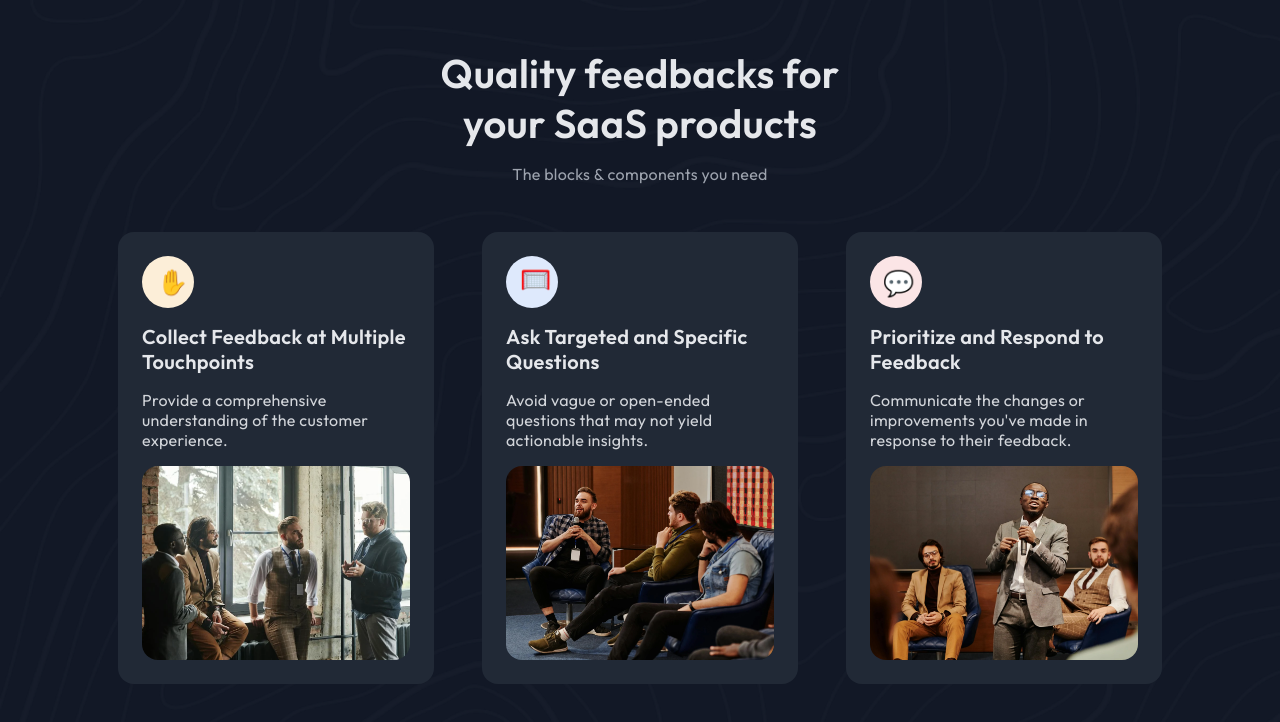
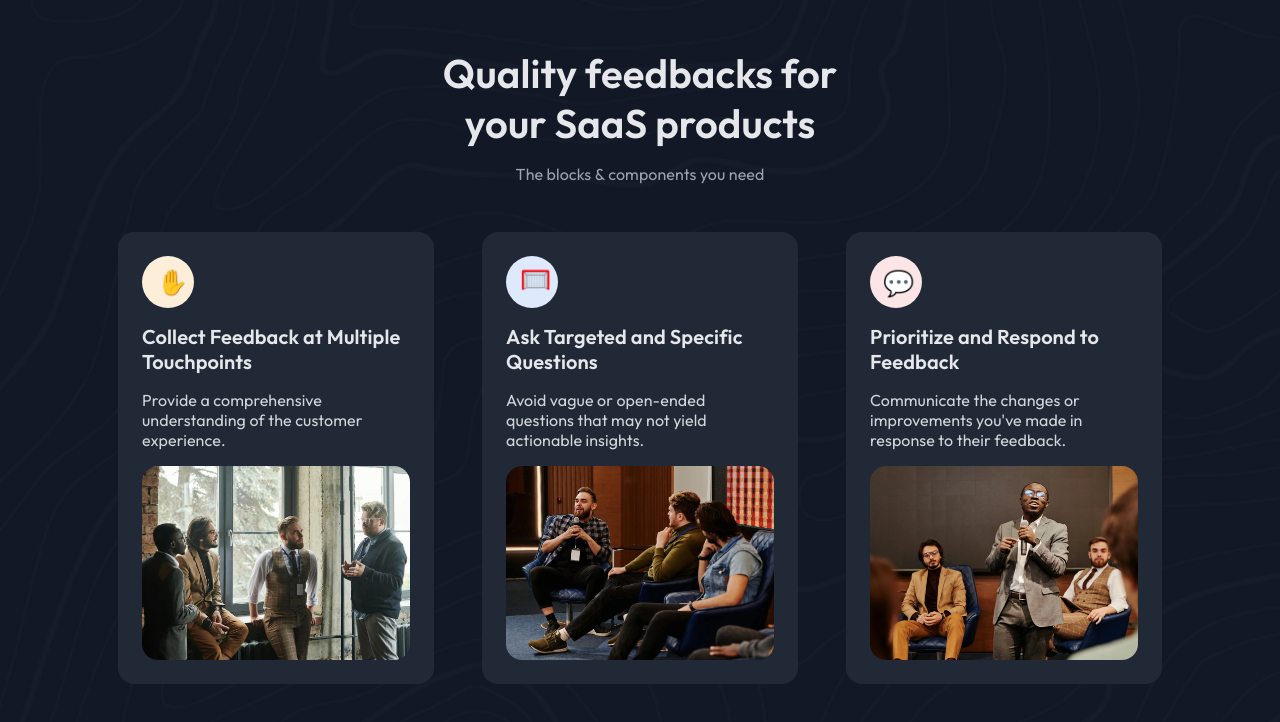
Before and after one commit to nadya-fd/DevChNew-SimpleFeatureSection-7, a plain HTML site: page index.html in a window 1280 px wide. Drawn offline with Linux system fonts and the light colour scheme.

Commit message:
letter-spacing:0.1px fix

```diff
--- a/style.css
+++ b/style.css
@@ -19,7 +19,7 @@ body {
   height: 100vh;
   background: #121826 url('resources/Background_image@2x.png') center no-repeat;
   background-size: cover;
-  letter-spacing: 0.3px;
+  letter-spacing: 0.1px;
 }
 
 header {
```
